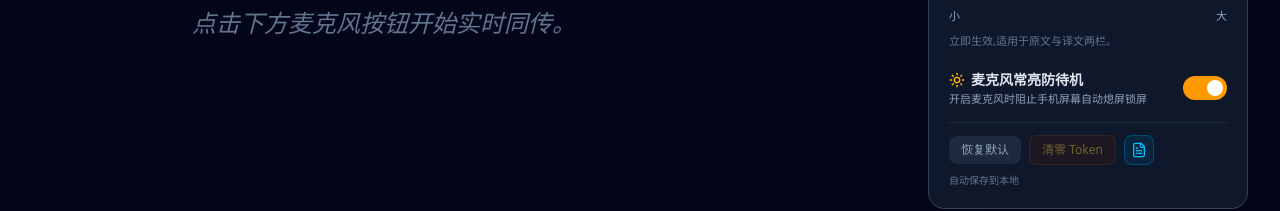
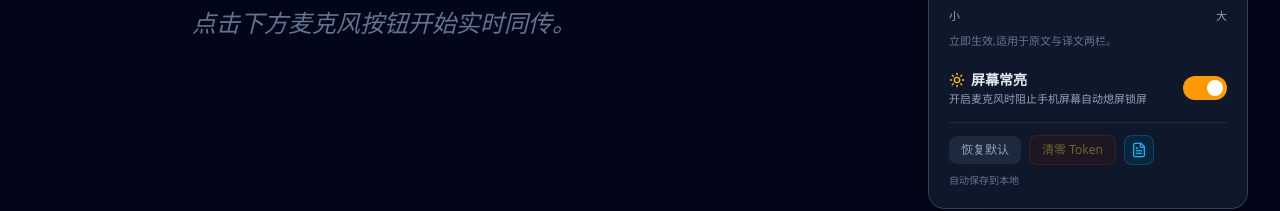
Before and after one commit to Cathgao/Live-Translate, a React (Vite) app: page / in a window 1280 px wide. Both pictures are taken after a click on the button 1230 px from the left and 31 px from the top of the page. Shown: the part 455-666 px from the top of the page. Built offline with nearby package versions, Linux system fonts and the light colour scheme.

Commit message:
Update App.tsx

```diff
--- a/src/App.tsx
+++ b/src/App.tsx
@@ -1022,7 +1022,7 @@ export default function App() {
                 <div className="flex flex-col pr-2">
                   <span className="text-sm font-semibold text-slate-200 flex items-center gap-1.5">
                     <Sun className="w-4 h-4 text-amber-400" />
-                    麦克风常亮防待机
+                    屏幕常亮
                   </span>
                   <span className="text-[11px] text-slate-400 mt-0.5 leading-tight">
                     开启麦克风时阻止手机屏幕自动熄屏锁屏
@@ -1034,7 +1034,7 @@ export default function App() {
                   className={`relative inline-flex h-6 w-11 shrink-0 items-center rounded-full transition-colors cursor-pointer ${
                     settings.preventSleep ? 'bg-amber-500' : 'bg-slate-700'
                   }`}
-                  title="切换麦克风开启时屏幕常亮防待机"
+                  title="切换麦克风开启时屏幕常亮"
                 >
                   <span
                     className={`inline-block h-4 w-4 transform rounded-full bg-white transition-transform ${
```
